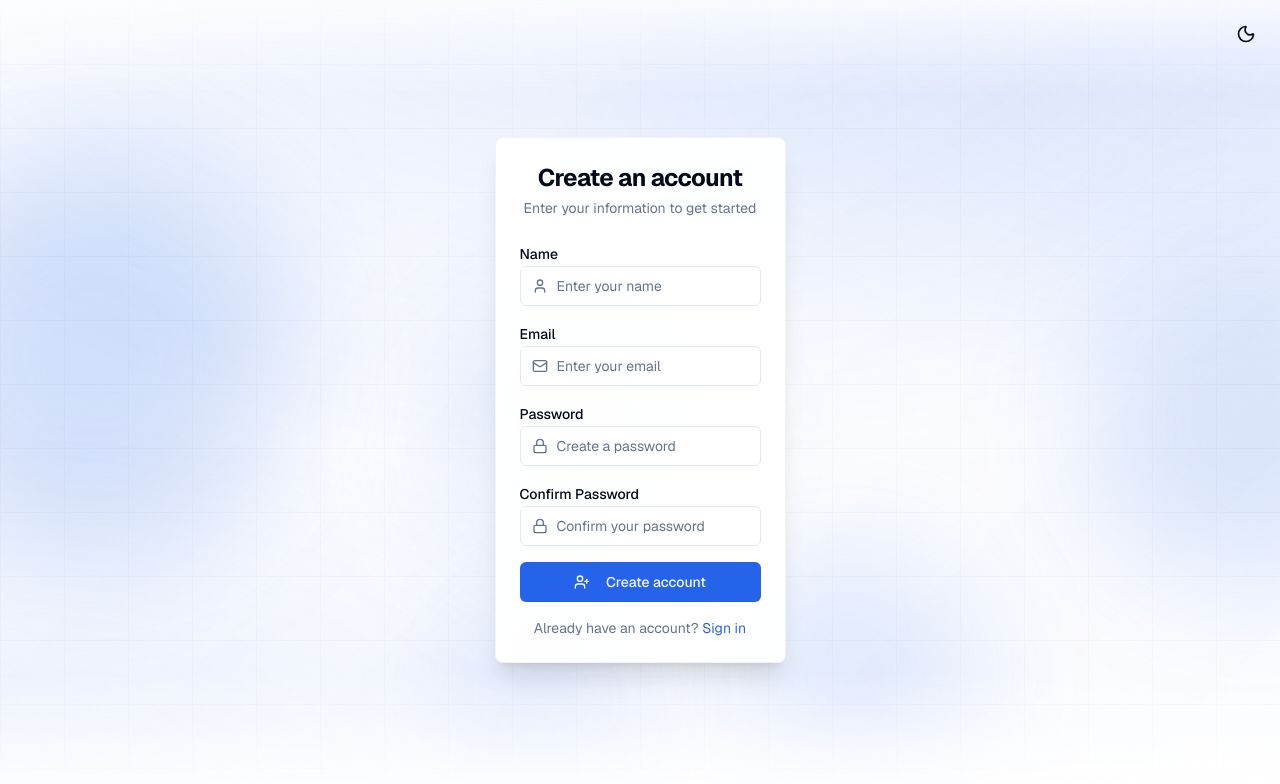
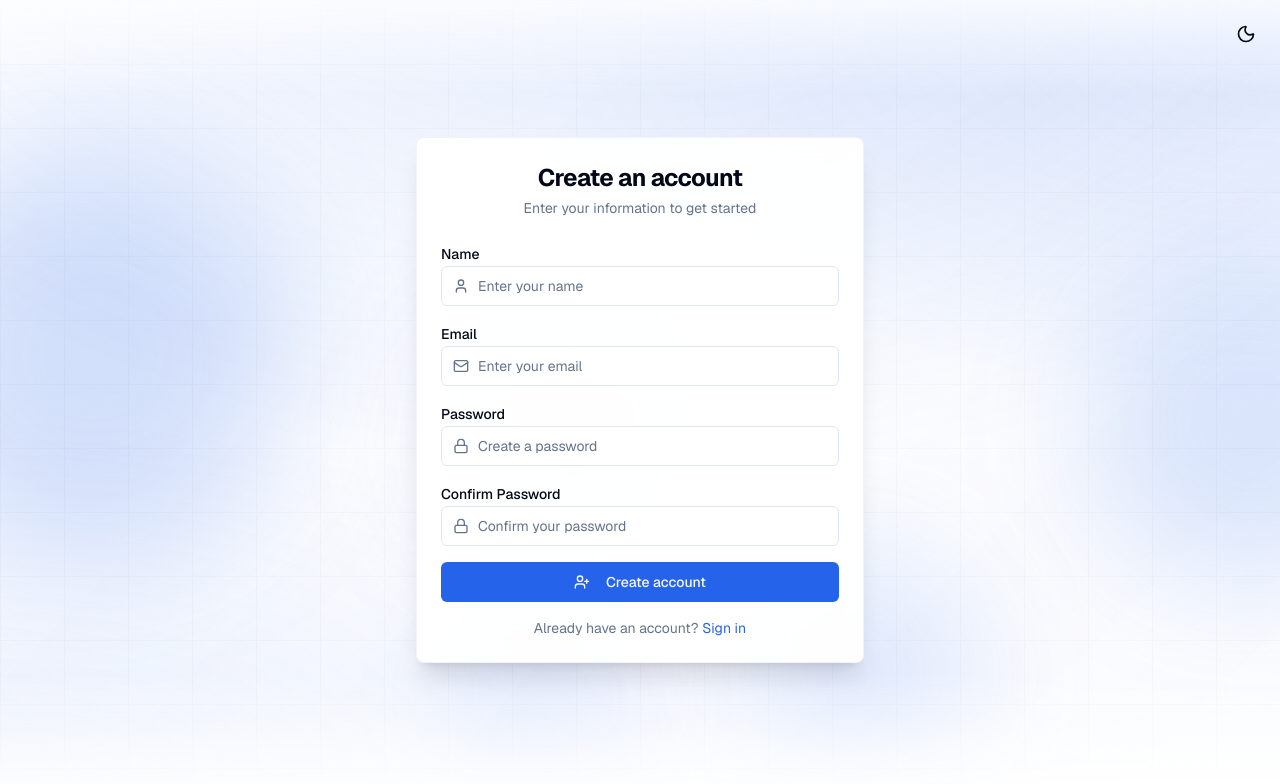
Before and after one commit to Mudasserahmed/supabase-appointment-app, a Next.js app: page /auth/signup in a window 1280 px wide. Shown: the top 784 px of the page. Built offline with nearby package versions, Linux system fonts and the light colour scheme.

Commit message:
refactor: standardize card layout across authentication pages for consistency; adjust width and structure of card components

```diff
--- a/src/app/auth/forgot-password/page.tsx
+++ b/src/app/auth/forgot-password/page.tsx
@@ -37,7 +37,8 @@ export default function ForgotPasswordPage() {
     return (
         <main className="relative min-h-screen flex items-center justify-center bg-gradient-to-br from-background via-background to-muted/20 p-4">
             <ThemeToggle className="fixed top-4 right-4 z-20" />
-            <Card className="w-full max-w-md">
+            <div className="relative z-10 w-full max-w-md">
+            <Card className="w-full border-border/50 shadow-xl backdrop-blur-sm">
                 <CardHeader className="space-y-1">
                     <CardTitle className="text-2xl font-bold text-center">Reset Password</CardTitle>
                     <CardDescription className="text-center">
@@ -88,6 +89,7 @@ export default function ForgotPasswordPage() {
                     </form>
                 </CardContent>
             </Card>
+            </div>
         </main>
     );
 }
--- a/src/app/auth/login/page.tsx
+++ b/src/app/auth/login/page.tsx
@@ -53,7 +53,7 @@ function LoginForm() {
   };
 
   return (
-    <Card className="w-full border-border/50  shadow-xl backdrop-blur-sm">
+    <Card className="w-full max-w-md border-border/50 shadow-xl backdrop-blur-sm">
       <CardHeader className="space-y-1">
         <CardTitle className="text-2xl font-bold text-center">Welcome back</CardTitle>
         <CardDescription className="text-center">
@@ -143,7 +143,7 @@ export default function LoginPage() {
     <main className="relative min-h-screen  flex items-center justify-center p-4">
       <ThemeToggle className="fixed top-4 right-4 z-20" />
       <AnimatedBackground />
-      <div className="relative z-10 w-xl">
+      <div className="relative z-10 w-full max-w-md">
         <Suspense fallback={<div>Loading...</div>}>
           <LoginForm />
         </Suspense>
--- a/src/app/auth/signup/page.tsx
+++ b/src/app/auth/signup/page.tsx
@@ -68,8 +68,8 @@ export default function SignupPage() {
     <main className="relative min-h-screen flex items-center justify-center p-4">
       <ThemeToggle className="fixed top-4 right-4 z-20" />
       <AnimatedBackground />
-      <div className="relative z-10">
-      <Card className="w-full max-w-md border-border/50 bg-card/95 shadow-xl backdrop-blur-sm">
+      <div className="relative z-10 w-full max-w-md">
+      <Card className="w-full border-border/50 bg-card/95 shadow-xl backdrop-blur-sm">
         <CardHeader className="space-y-1">
           <CardTitle className="text-2xl font-bold text-center">Create an account</CardTitle>
           <CardDescription className="text-center">
--- a/src/app/auth/update-password/page.tsx
+++ b/src/app/auth/update-password/page.tsx
@@ -34,7 +34,8 @@ export default function UpdatePasswordPage() {
     return (
         <main className="relative min-h-screen flex items-center justify-center bg-gradient-to-br from-background via-background to-muted/20 p-4">
             <ThemeToggle className="fixed top-4 right-4 z-20" />
-            <Card className="w-full max-w-md">
+            <div className="relative z-10 w-full max-w-md">
+            <Card className="w-full border-border/50 shadow-xl backdrop-blur-sm">
                 <CardHeader className="space-y-1">
                     <CardTitle className="text-2xl font-bold text-center">Update Password</CardTitle>
                     <CardDescription className="text-center">
@@ -112,6 +113,7 @@ export default function UpdatePasswordPage() {
                     </form>
                 </CardContent>
             </Card>
+            </div>
         </main>
     );
 }
```
